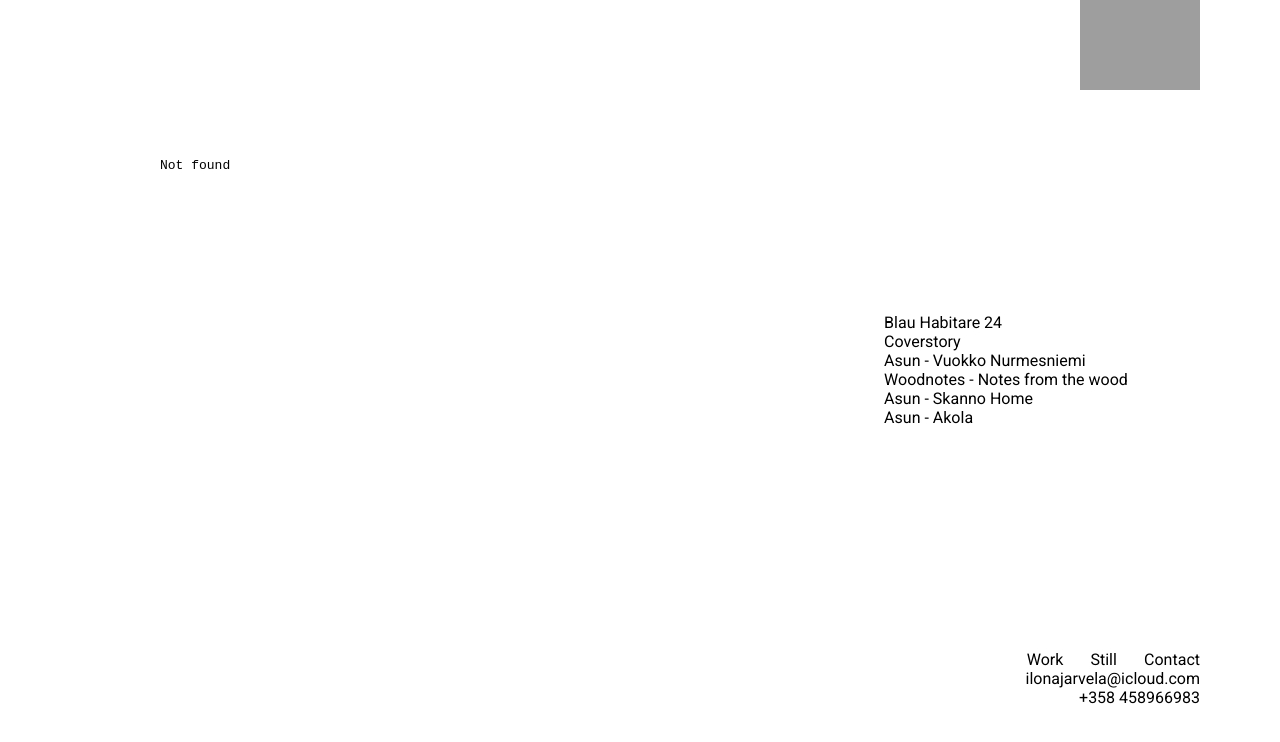
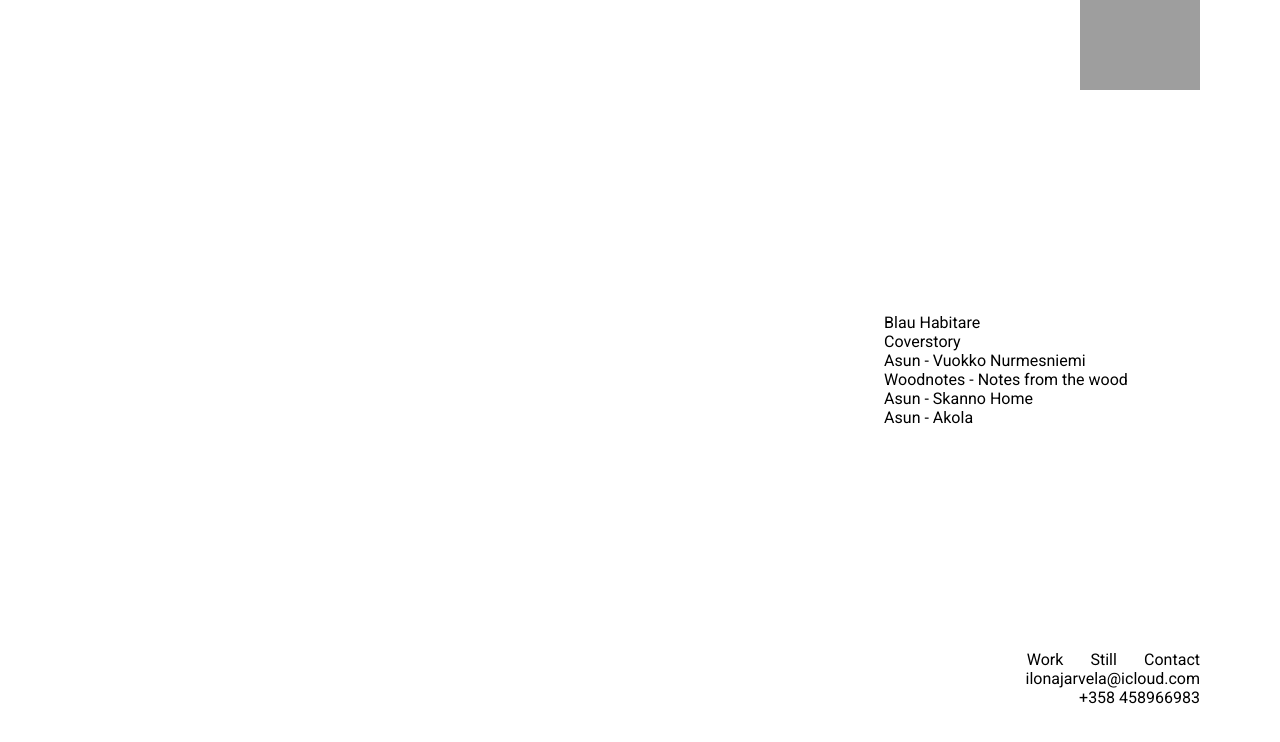
Before and after one commit to PyryRantanen/jarvelarantanen, a plain HTML site: page index.html in a window 1280 px wide. Both pictures are taken after a click on the link "Work". Drawn offline with Linux system fonts and the light colour scheme; grey boxes are pictures that could not be loaded.

Commit message:
Fix broken link in iframe.

```diff
--- a/index.html
+++ b/index.html
@@ -22,7 +22,7 @@
                 </div>
                 <div id="work-container">
                     <iframe
-                        src="none"
+                        src=""
                         frameborder="0"
                         allow="accelerometer"
                         autoplay
--- a/script.js
+++ b/script.js
@@ -91,7 +91,7 @@ work_button.addEventListener("click", () => {
 });
 
 const works = [
-  "Blau Habitare 24",
+  "Blau Habitare",
   "Coverstory",
   "Asun - Vuokko Nurmesniemi",
   "Woodnotes - Notes from the wood",
```
